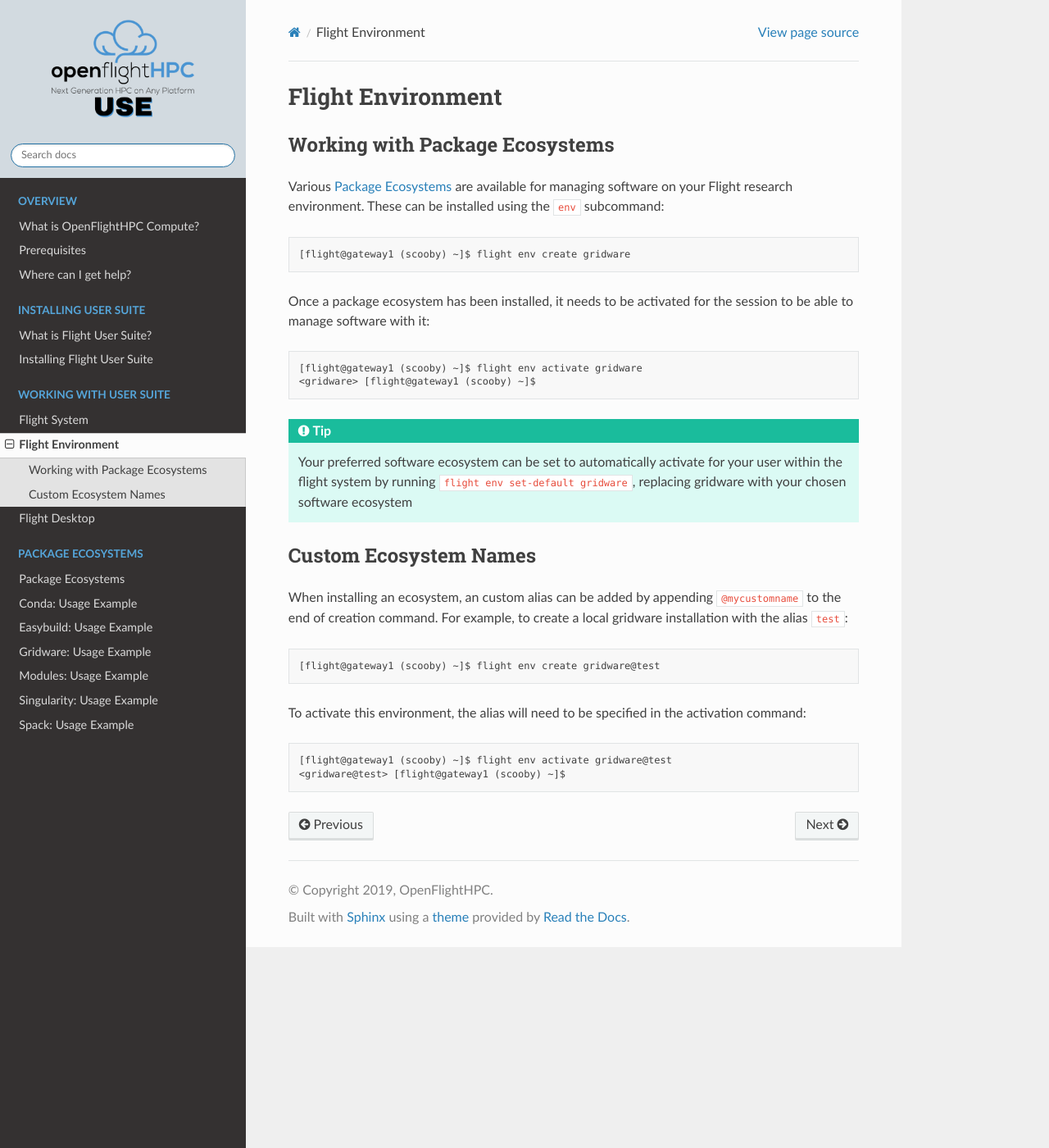
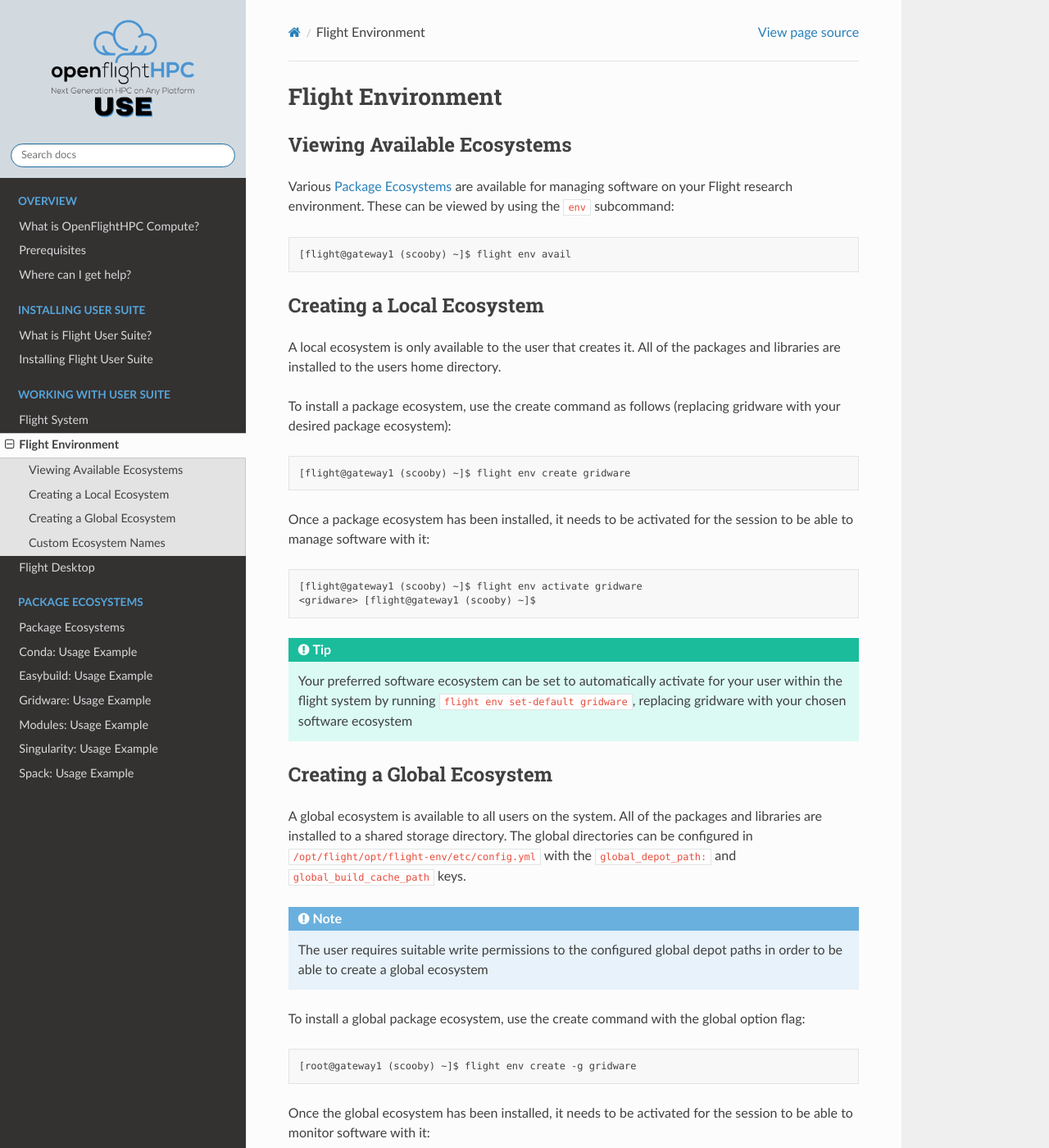
Before and after one commit to openflighthpc/use.openflighthpc.org, a Sphinx documentation site: the page built from docs/source/working-with-user-suite/flight-environment.rst, in a window 1280 px wide and 1400 px high. Shown: the whole window at 82% size. Built offline with Sphinx 7.4.7 and the Read the Docs theme 2.0.0, drawn with Linux system fonts in a browser that asks for light colours; some of the changed text lies outside the part shown.

Commit message:
Breakdown of local and global ecosystems

```diff
--- a/docs/source/working-with-user-suite/flight-environment.rst
+++ b/docs/source/working-with-user-suite/flight-environment.rst
@@ -3,10 +3,20 @@
 Flight Environment
 ==================
 
-Working with Package Ecosystems
--------------------------------
+Viewing Available Ecosystems
+----------------------------
 
-Various :ref:`package-ecosystems` are available for managing software on your Flight research environment. These can be installed using the ``env`` subcommand::
+Various :ref:`package-ecosystems` are available for managing software on your Flight research environment. These can be viewed by using the ``env`` subcommand::
+
+    [flight@gateway1 (scooby) ~]$ flight env avail
+
+
+Creating a Local Ecosystem
+--------------------------
+
+A local ecosystem is only available to the user that creates it. All of the packages and libraries are installed to the users home directory.
+
+To install a package ecosystem, use the create command as follows (replacing gridware with your desired package ecosystem)::
 
     [flight@gateway1 (scooby) ~]$ flight env create gridware
 
@@ -16,6 +26,22 @@
     <gridware> [flight@gateway1 (scooby) ~]$
 
 .. tip:: Your preferred software ecosystem can be set to automatically activate for your user within the flight system by running ``flight env set-default gridware``, replacing gridware with your chosen software ecosystem
+
+Creating a Global Ecosystem
+---------------------------
+
+A global ecosystem is available to all users on the system. All of the packages and libraries are installed to a shared storage directory. The global directories can be configured in ``/opt/flight/opt/flight-env/etc/config.yml`` with the ``global_depot_path:`` and ``global_build_cache_path`` keys.
+
+.. note:: The user requires suitable write permissions to the configured global depot paths in order to be able to create a global ecosystem
+
+To install a global package ecosystem, use the create command with the global option flag::
+
+    [root@gateway1 (scooby) ~]$ flight env create -g gridware
+
+Once the global ecosystem has been installed, it needs to be activated for the session to be able to monitor software with it::
+
+    [root@gateway1 (scooby) ~]$ flight env activate gridware@global
+    <gridware@global> [flight@gateway1 (scooby) ~]$
 
 .. _custom-ecosystem-names:
 
```
